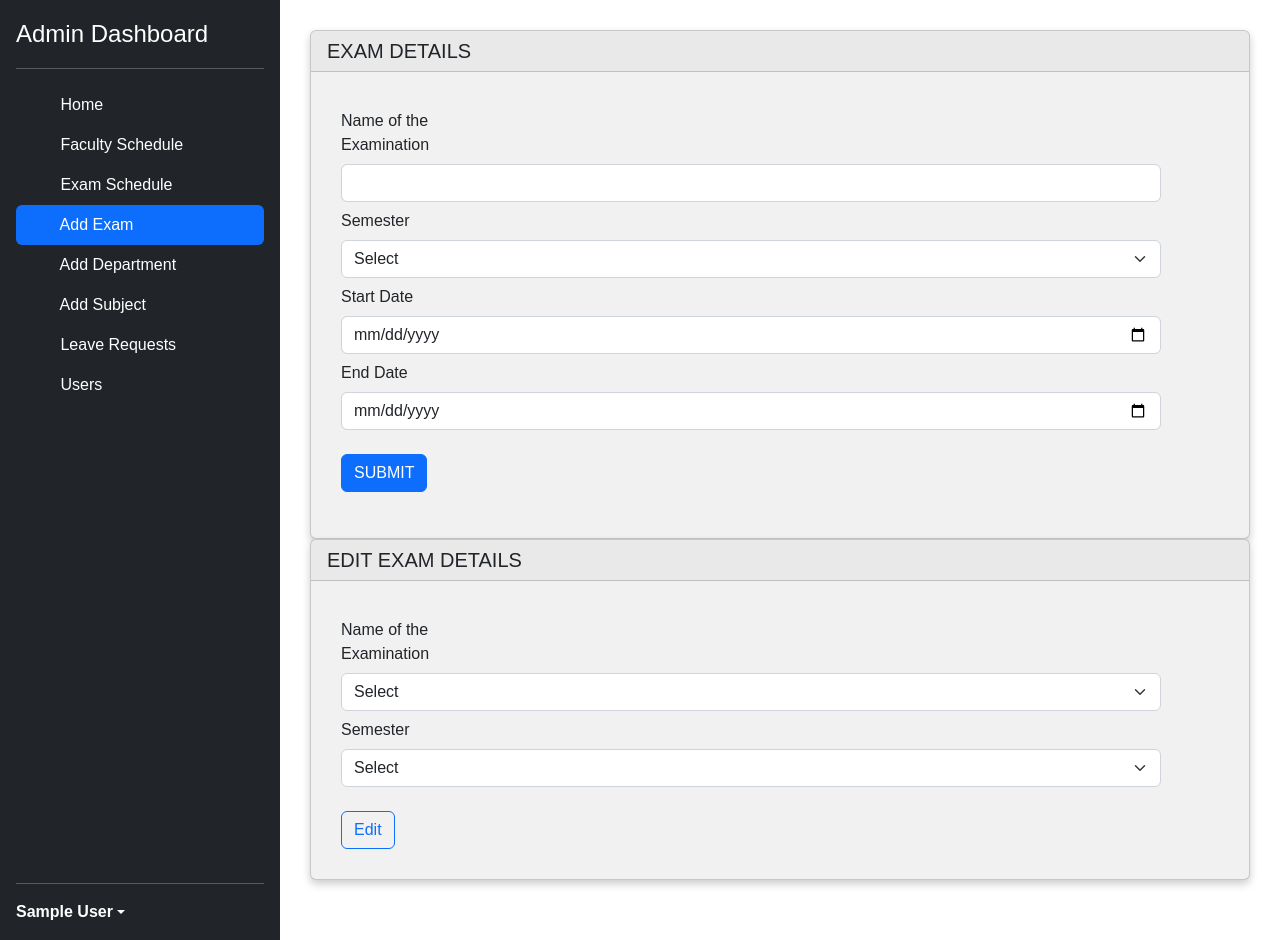
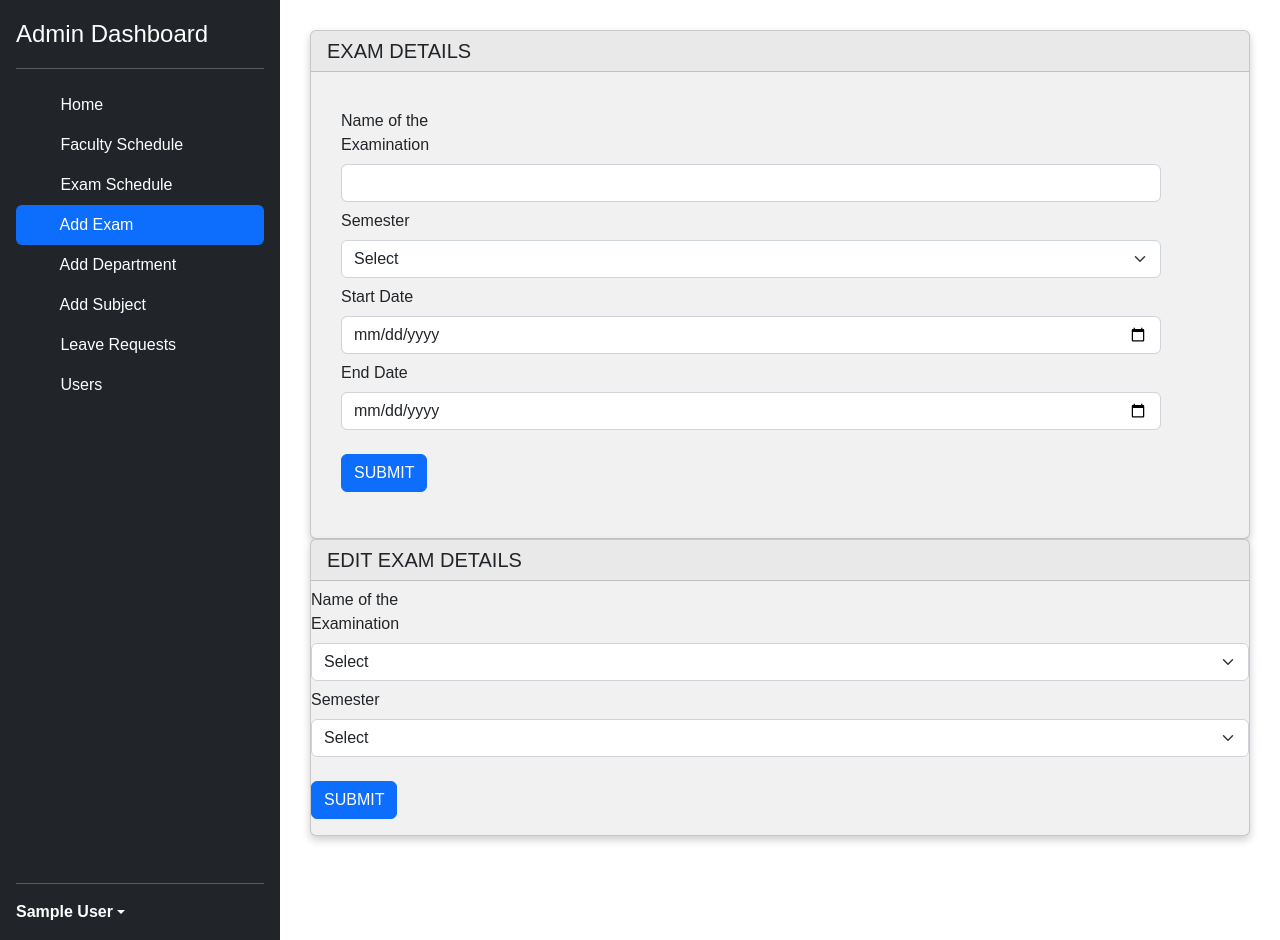
Before and after one commit to Mirzzie/Invigilation-Duty-Scheduler, a PHP site: page /admin/add_exam.php in a window 1280 px wide. Run offline with PHP 8.4, Linux system fonts and the light colour scheme; the visitor is signed in with stand-in values (Sample User, id 1); data comes from the database, SQL or seed files in the repository.

Commit message:
some addings1

```diff
--- a/admin/add_exam.php
+++ b/admin/add_exam.php
@@ -256,7 +256,7 @@ $uname= $_SESSION['uname'];
 <div class="card">
   <h5 class="card-header">EDIT EXAM DETAILS</h5>
 
-  <form method="POST" action="" style= "padding: 30px; width: 880px;">
+  <form method="POST" action="">
 
   <label for="inputPassword" class="col-sm-2 col-form-label">Name of the Examination</label>
         <table>
@@ -290,7 +290,8 @@ $uname= $_SESSION['uname'];
     </tr>
     <tr>
     <br>
-    <a class='btn btn-outline-primary' href='timetable.php?exam_name=$ex_name?sem_id=$sem_id'>Edit</a>
+    <button type="submit" class="btn btn-primary mb-3" name="edit">SUBMIT<a href='timetable.php?exam_name=$ex_name?sem_id=$sem_id'></a></button>
+    <!-- <a class='btn btn-outline-primary'name="edit" href='timetable.php?exam_name=$ex_name?sem_id=$sem_id'>Edit</a> -->
     </form>
     </tr>
     </table>
```
